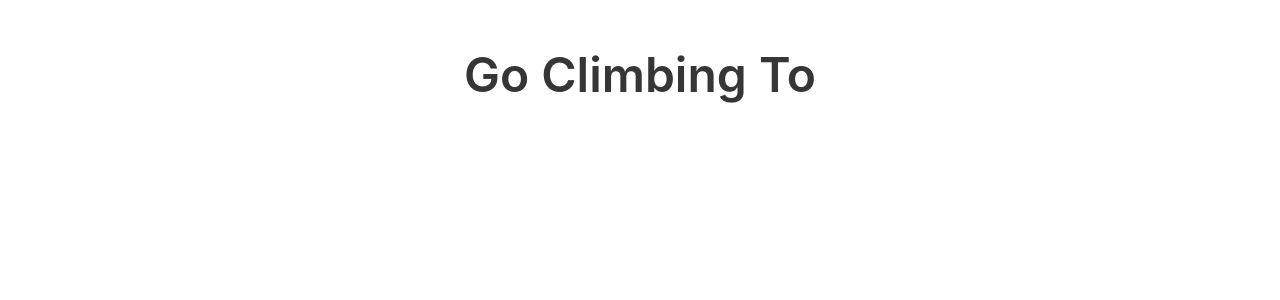
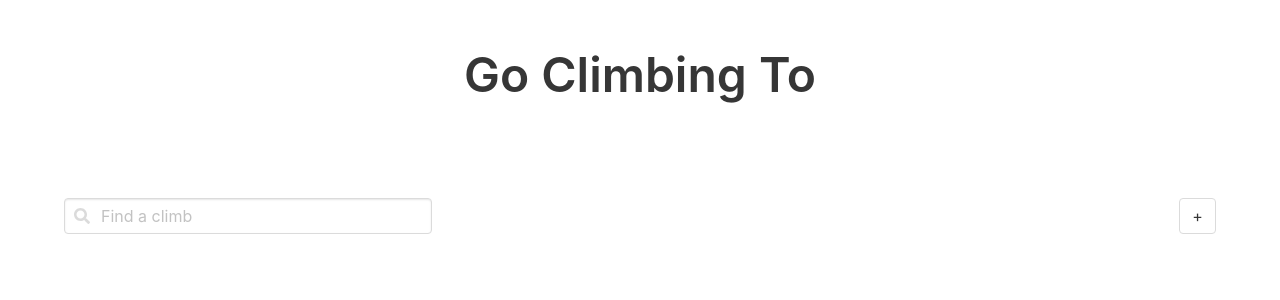
Before and after one commit to PhillipChaffee/goclimbto, a React (Create React App) app in the folder frontend/: page / in a window 1280 px wide. Shown: the top 300 px of the page. Built offline with nearby package versions, Linux system fonts and the light colour scheme; no server answers.

Commit message:
Show search bar even when no climbs are loaded.

```diff
--- a/frontend/src/climb-list/climb-list.js
+++ b/frontend/src/climb-list/climb-list.js
@@ -98,13 +98,7 @@ class ClimbList extends Component {
         this.setState({ climbModal: this.emptyClimbModal, addModal: this.emptyAddModal });
     }
 
-    render() {
-        if (this.state.climbBoxes.length == 0) {
-            return null;
-        }
-
-        let climbBoxes = this.state.climbBoxes;
-
+    mainLayout(climbs) {
         return (
             <section className="section">
                 <div className="container">
@@ -121,12 +115,7 @@ class ClimbList extends Component {
                             <a className="button is-pulled-right" onClick={() => this.openModal(null)}>+</a>
                         </div>
                     </div>
-                    <div className="columns">
-                        <div className="column">{climbBoxes[0]}</div>
-                        <div className="column">{climbBoxes[1]}</div>
-                        <div className="column">{climbBoxes[2]}</div>
-                        <div className="column">{climbBoxes[3]}</div>
-                    </div>
+                    {climbs}
                 </div>
 
                 {this.state.climbModal}
@@ -134,6 +123,24 @@ class ClimbList extends Component {
             </section>
         );
     }
+
+    render() {
+        if (this.state.climbBoxes.length == 0) {
+            this.mainLayout(null);
+        }
+
+        let climbBoxes = this.state.climbBoxes;
+        let climbs = <div className="columns">
+            <div className="column">{climbBoxes[0]}</div>
+            <div className="column">{climbBoxes[1]}</div>
+            <div className="column">{climbBoxes[2]}</div>
+            <div className="column">{climbBoxes[3]}</div>
+        </div>;
+
+        return (
+            this.mainLayout(climbs)
+        );
+    }
 }
 
 
```
